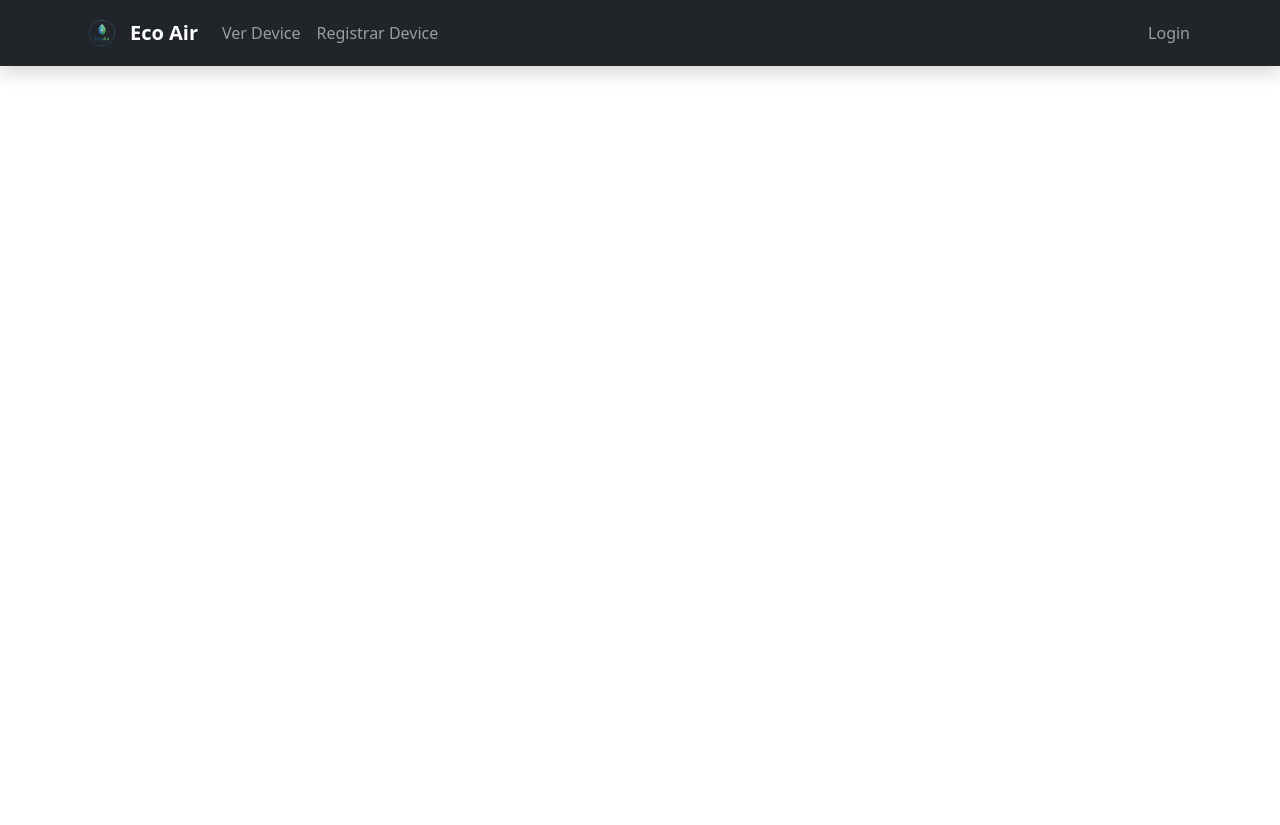
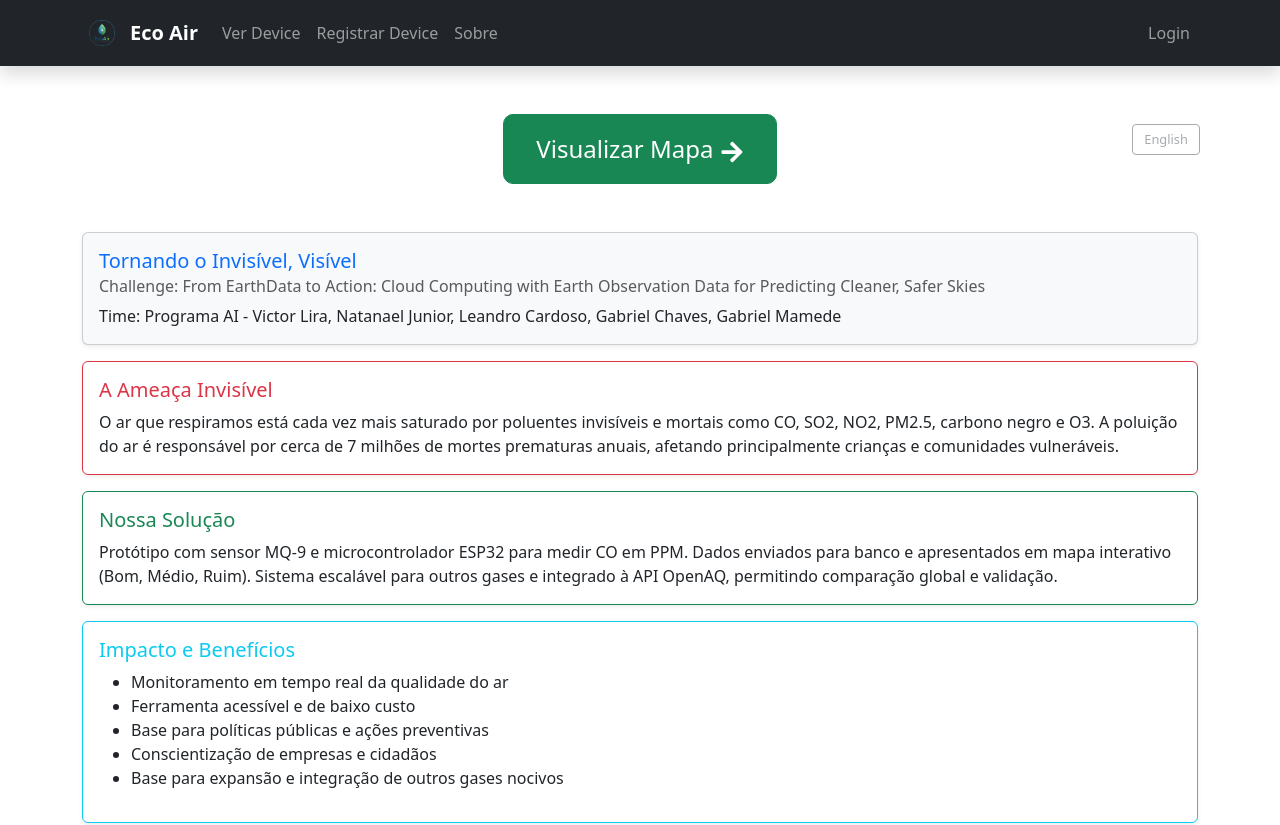
Before and after one commit to leandro-ramos-cardoso/frontend-ecoair, a React (Vite) app in the folder EcoAir/: page /sobre in a window 1280 px wide. Shown: the top 825 px of the page. Before the commit the page ends 800 px from the top, so only its background shows below. Built offline with nearby package versions, Linux system fonts and the light colour scheme.

Commit message:
Issue: Adicionado o arquivo Sobre e suas respectiveis rotas

```diff
--- a/EcoAir/src/App.jsx
+++ b/EcoAir/src/App.jsx
@@ -7,6 +7,7 @@ import DeviceForm from './pages/Device/DeviceForm';
 import DeviceList from './pages/Device/DeviceList';
 import LoginForm from './pages/Auth/LoginForm';
 import RegisterForm from './pages/Auth/RegisterForm';
+import Sobre from './pages/About/Sobre';
 
 function App() {
   return (
@@ -19,6 +20,7 @@ function App() {
         <Route path='/update-device/:id' element={<PrivateRoute><DeviceForm /></PrivateRoute>} />
         <Route path="/login" element={<LoginForm />} />
         <Route path="/register" element={<RegisterForm />} />
+        <Route path="/sobre" element={<Sobre />} />
         {/*<Route path="/register" element={<PrivateRoute><RegisterForm /></PrivateRoute>} /> */}
       </Routes>
     </BrowserRouter>
--- a/EcoAir/src/components/Menu.jsx
+++ b/EcoAir/src/components/Menu.jsx
@@ -77,6 +77,7 @@ const Menu = () => {
           <Nav className="me-auto">
             <Nav.Link as={Link} to="/device-list">Ver Device</Nav.Link>
             <Nav.Link as={Link} to="/register-device">Registrar Device</Nav.Link>
+            <Nav.Link as={Link} to="/sobre">Sobre</Nav.Link>
           </Nav>
 
           <Nav>
--- /dev/null
+++ b/EcoAir/src/pages/About/Sobre.jsx
@@ -0,0 +1,143 @@
+import React, { useState } from 'react';
+import { Container, Row, Col, Card, Button } from "react-bootstrap";
+import { FaArrowRight, FaLanguage } from "react-icons/fa";
+
+const Sobre = () => {
+    // Estado para idioma: 'pt' = Português, 'en' = English
+    const [lang, setLang] = useState('pt');
+
+    // Função para alternar idioma
+    const toggleLang = () => {
+    setLang(lang === 'pt' ? 'en' : 'pt');
+    }
+
+    // Textos em PT e EN
+    const texts = {
+        pt: {
+            visualizarMapa: "Visualizar Mapa",
+            alternarIdioma: "English",
+            desafioTitulo: "Tornando o Invisível, Visível",
+            desafioSubtitulo: "Challenge: From EarthData to Action: Cloud Computing with Earth Observation Data for Predicting Cleaner, Safer Skies",
+            time: "Time: Programa AI - Victor Lira, Natanael Junior, Leandro Cardoso, Gabriel Chaves, Gabriel Mamede",
+            problemaTitulo: "A Ameaça Invisível",
+            problemaTexto: "O ar que respiramos está cada vez mais saturado por poluentes invisíveis e mortais como CO, SO2, NO2, PM2.5, carbono negro e O3. A poluição do ar é responsável por cerca de 7 milhões de mortes prematuras anuais, afetando principalmente crianças e comunidades vulneráveis.",
+            solucaoTitulo: "Nossa Solução",
+            solucaoTexto: "Protótipo com sensor MQ-9 e microcontrolador ESP32 para medir CO em PPM. Dados enviados para banco e apresentados em mapa interativo (Bom, Médio, Ruim). Sistema escalável para outros gases e integrado à API OpenAQ, permitindo comparação global e validação.",
+            impactoTitulo: "Impacto e Benefícios",
+            impactoLista: [
+                "Monitoramento em tempo real da qualidade do ar",
+                "Ferramenta acessível e de baixo custo",
+                "Base para políticas públicas e ações preventivas",
+                "Conscientização de empresas e cidadãos",
+                "Base para expansão e integração de outros gases nocivos"
+            ],
+            conclusaoTitulo: "Uma Ponte entre Ciência, Saúde e Ação",
+            conclusaoTexto: "Nossa solução cria um ecossistema de informação, transformando dados em decisões inteligentes, prevenindo doenças e promovendo ar limpo como direito de todos."
+        },
+    en: {
+      visualizarMapa: "View Map",
+      alternarIdioma: "Português",
+      desafioTitulo: "Making the Invisible Visible",
+      desafioSubtitulo: "Challenge: From EarthData to Action: Cloud Computing with Earth Observation Data for Predicting Cleaner, Safer Skies",
+      time: "Team: Programa AI - Victor Lira, Natanael Junior, Leandro Cardoso, Gabriel Chaves, Gabriel Mamede",
+      problemaTitulo: "The Invisible Threat",
+      problemaTexto: "The air we breathe is increasingly saturated with invisible and deadly pollutants such as CO, SO2, NO2, PM2.5, black carbon, and O3. Air pollution causes approximately 7 million premature deaths annually, mainly affecting children and vulnerable communities.",
+      solucaoTitulo: "Our Solution",
+      solucaoTexto: "Prototype using MQ-9 sensor and ESP32 microcontroller to measure CO in PPM. Data sent to a database and displayed on an interactive map (Good, Medium, Poor). Scalable system for other gases and integrated with OpenAQ API for global comparison and validation.",
+      impactoTitulo: "Impact and Benefits",
+      impactoLista: [
+        "Real-time air quality monitoring",
+        "Accessible and low-cost tool",
+        "Basis for public policies and preventive actions",
+        "Awareness for companies and citizens",
+        "Scalable to include other harmful gases"
+      ],
+      conclusaoTitulo: "A Bridge Between Science, Health, and Action",
+      conclusaoTexto: "Our solution creates an information ecosystem, transforming data into smart decisions, preventing diseases, and promoting clean air as a right for all."
+    }
+  };
+
+  const t = texts[lang]; // Texto atual conforme idioma
+
+   return (
+   <Container className="my-5 position-relative">
+      {/* Botões no topo */}
+      <Row className="mb-5 justify-content-center">
+        <Col xs="12" md="6" className="d-flex justify-content-center">
+          <Button
+            href="/"
+            size="lg"
+            variant="success"
+            style={{ fontSize: '1.5rem', padding: '1rem 2rem', borderRadius: '10px' }}
+          >
+            {t.visualizarMapa} < FaArrowRight/>
+          </Button>
+        </Col>
+      </Row>
+
+       {/* Botão de idioma discreto no canto superior direito */}
+      <Button
+        onClick={toggleLang}
+        size="sm"
+        variant="outline-secondary"
+        style={{
+          position: 'absolute',
+          top: '10px',
+          right: '10px',
+          padding: '0.3rem 0.7rem',
+          fontSize: '0.8rem',
+          opacity: 0.6
+        }}
+      >
+        {t.alternarIdioma}
+      </Button>
+
+    {/* Seções com Cards */}
+      <Row className="mb-4">
+        <Col>
+          <Card bg="light" className="shadow-sm mb-3">
+            <Card.Body>
+              <Card.Title className="text-primary">{t.desafioTitulo}</Card.Title>
+              <Card.Subtitle className="mb-2 text-muted">{t.desafioSubtitulo}</Card.Subtitle>
+              <Card.Text>{t.time}</Card.Text>
+            </Card.Body>
+          </Card>
+
+          <Card border="danger" className="shadow-sm mb-3">
+            <Card.Body>
+              <Card.Title className="text-danger">{t.problemaTitulo}</Card.Title>
+              <Card.Text>{t.problemaTexto}</Card.Text>
+            </Card.Body>
+          </Card>
+
+          <Card border="success" className="shadow-sm mb-3">
+            <Card.Body>
+              <Card.Title className="text-success">{t.solucaoTitulo}</Card.Title>
+              <Card.Text>{t.solucaoTexto}</Card.Text>
+            </Card.Body>
+          </Card>
+
+          <Card border="info" className="shadow-sm mb-3">
+            <Card.Body>
+              <Card.Title className="text-info">{t.impactoTitulo}</Card.Title>
+              <ul>
+                {t.impactoLista.map((item, index) => (
+                  <li key={index}>{item}</li>
+                ))}
+              </ul>
+            </Card.Body>
+          </Card>
+
+          <Card className="shadow-sm">
+            <Card.Body>
+              <Card.Title className="text-warning">{t.conclusaoTitulo}</Card.Title>
+              <Card.Text>{t.conclusaoTexto}</Card.Text>
+            </Card.Body>
+          </Card>
+        </Col>
+      </Row>
+    </Container>
+  );
+}
+
+export default Sobre
```
